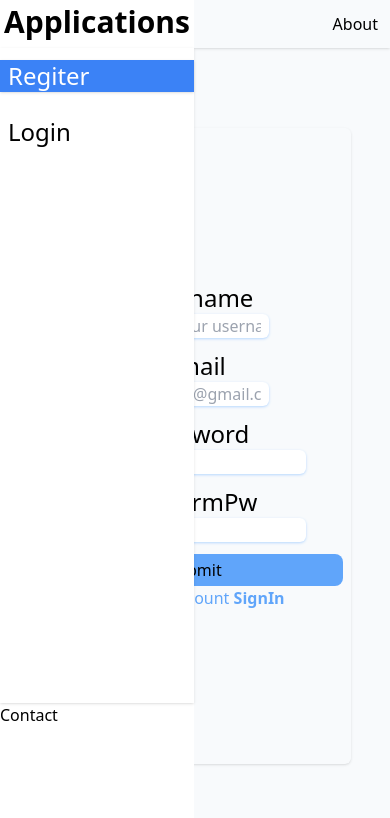
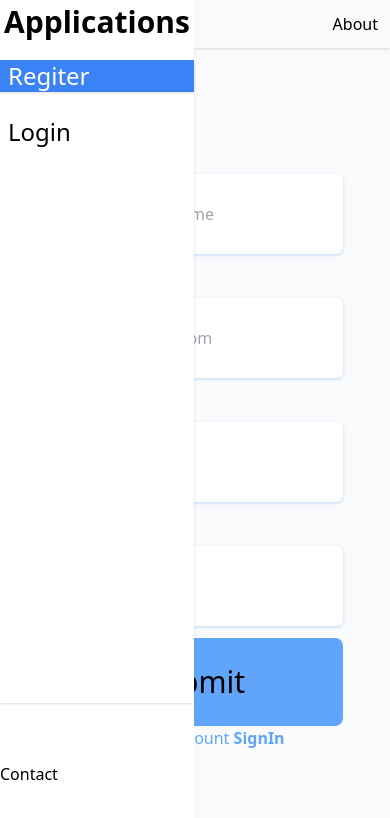
Before and after one commit to teiderrems/applications, a Next.js app: page /register in a window 390 px wide. Shown: the top 818 px of the page. Built offline with nearby package versions, Linux system fonts and the light colour scheme.

Commit message:
update style

```diff
--- a/next.config.mjs
+++ b/next.config.mjs
@@ -1,6 +1,6 @@
 /** @type {import('next').NextConfig} */
 const nextConfig = {
-
+    output: 'export',
 };
 
 export default nextConfig;
--- a/src/app/components/Footer.tsx
+++ b/src/app/components/Footer.tsx
@@ -2,6 +2,6 @@ import React from 'react'
 
 export default function Footer() {
   return (
-    <footer className='flex flex-col h-1/6 justify-self-end'>Contact</footer>
+    <footer className='flex flex-col h-1/6 justify-self-end justify-center'>Contact</footer>
   )
 }
--- a/src/app/components/Header.tsx
+++ b/src/app/components/Header.tsx
@@ -1,11 +1,11 @@
 "use client"
 import Link from "next/link";
 import { usePathname, useRouter } from "next/navigation";
-import { useEffect } from "react";
+import { useEffect, useState } from "react";
 
 export default function Header() {
     const pathname=usePathname();
-
+    const [token,setToken]=useState<string>('');
     const router=useRouter();
     const LogOut=()=>{
       localStorage.removeItem("token");
@@ -15,11 +15,15 @@ export default function Header() {
         return pathname.split('/').join('>');
     }
 
+    useEffect(()=>{
+      setToken(localStorage.getItem("token") as string);
+    },[setToken,token])
+
   return (
     <div className="flex flex-row h-12 justify-between items-center  w-full shadow">
         <span className=" capitalize">{getPath()}</span>
         {
-          localStorage.getItem("token")?<button onClick={LogOut} className="about">LogOut</button>:<Link href="/about" className="about">About</Link>
+          token?<button onClick={LogOut} className="about">LogOut</button>:<Link href="/about" className="about">About</Link>
         }
     </div>
   )
--- a/src/app/global-error.tsx
+++ /dev/null
@@ -1,18 +0,0 @@
-'use client'
-
-export default function GlobalError({
-  error,
-  reset,
-}: {
-  error: Error & { digest?: string }
-  reset: () => void
-}) {
-  return (
-    <html>
-      <body>
-        <h2>Something went wrong!</h2>
-        <button onClick={() => reset()}>Try again</button>
-      </body>
-    </html>
-  )
-}
--- a/src/app/globals.css
+++ b/src/app/globals.css
@@ -21,9 +21,17 @@ body {
 }
 
 .form-group{
-  @apply w-full h-14 md:justify-between flex md:flex-row flex-col items-center
+  @apply w-full h-28 md:h-14 md:justify-between flex md:flex-row flex-col items-center
 }
 
 .form-input{
-  @apply rounded-md shadow px-2  md:w-3/4 h-3/4 w-1/2 focus:shadow-inner shadow-blue-200
+  @apply rounded-md shadow px-2 w-full  md:w-3/4 md:h-3/4 h-full focus:shadow-inner shadow-blue-200
 }
+
+label{
+  @apply text-justify md:w-1/4 w-full
+}
+
+.btn-submit{
+  @apply md:w-1/5 text-3xl w-full self-start rounded-lg bg-blue-400 md:h-3/4 h-full
+}
--- a/src/app/login/page.tsx
+++ b/src/app/login/page.tsx
@@ -20,9 +20,9 @@ export default function Login() {
 
   const [SingIn, { isError, isLoading, isSuccess, data }] = useLoginMutation();
 
-  const HandleSubmit = async(e: React.FormEvent) => {
+  const HandleSubmit = (e: React.FormEvent) => {
     e.preventDefault();
-    await SingIn({ Username: user.Username, Password: user.Password });
+    SingIn({ Username: user.Username, Password: user.Password });
     if (isSuccess) {
       localStorage.setItem("token",data.token);
       if (query.get("ReturnUrl")!=null) {
@@ -36,7 +36,7 @@ export default function Login() {
 
   return (
     <div className="flex flex-1 flex-col justify-center h-full  items-center">
-      <form action="" onSubmit={HandleSubmit} className="w-3/5 h-3/5 flex space-y-6 rounded-md shadow px-2 flex-col justify-center">
+      <form action="" onSubmit={HandleSubmit} className="md:w-3/5 w-4/5 h-4/5 space-y-3 flex px-2 flex-col justify-center">
         {isError && (<span className="text-red-400 text-center w-full block">Something wrong {data}</span>)}
         <div className="form-group">
           <label htmlFor="Username" className="text-2xl">Username</label>
@@ -49,9 +49,9 @@ export default function Login() {
         {
           user.Password!=""&&(!user.Password.match("[a-zA-Z]+[a-zA-Z0-9]+[;?,@]"))&&<p className="text-red-400 text-wrap">Password must contain at least 8 characters with a mixture of uppercase, lowercase, numbers with at least one character among</p>
         }
-        <div className="w-full justify-between flex h-14 md:flex-row flex-col items-center">
-          <button className="md:w-1/5 w-full self-start rounded-lg bg-blue-400 h-3/4" type="submit">Submit</button>
-          <Link href="/user" className="text-blue-400 hover:underline">You do not have acount <strong>SignUp</strong></Link>
+        <div className="w-full justify-between flex md:h-14 h-28 md:flex-row flex-col items-center">
+          <button className="btn-submit" type="submit">Submit</button>
+          <Link href="/register" className="text-blue-400 hover:underline">You do not have acount <strong>SignUp</strong></Link>
         </div>
       </form>
     </div>
--- a/src/app/register/page.tsx
+++ b/src/app/register/page.tsx
@@ -31,7 +31,7 @@ export default function Register() {
 
   return (
     <div className="flex flex-1 flex-col justify-center h-full items-center">
-        <form action="" onSubmit={HandleSubmit} className="md:w-3/5 w-4/5 h-4/5 space-y-3 flex rounded-md shadow px-2 flex-col justify-center">
+        <form action="" onSubmit={HandleSubmit} className="md:w-3/5 w-4/5 h-4/5 space-y-3 flex px-2 flex-col justify-center">
             {isError&&(<span className="text-red-400 text-center w-full block">{JSON.stringify(error)}</span>)}
             <div className="form-group">
                 <label htmlFor="Username" className="text-2xl">Username</label>
@@ -43,21 +43,21 @@ export default function Register() {
             </div>
             <div className="form-group">
                 <label htmlFor="Password" className="text-2xl">Password</label>
-                <input type="password" id="Password" required min={8} pattern="[A-Za-z0-9]+[A-Za-z]+[0-9]+[;:/!]" onChange={(e)=>{setUser({...user,Password:e.target.value})}} className="rounded-md shadow  w-3/4 h-3/4 focus:shadow-inner shadow-blue-200" />
+                <input type="password" id="Password" required min={8} pattern="[A-Za-z0-9]+[A-Za-z]+[0-9]+[;:/!]" onChange={(e)=>{setUser({...user,Password:e.target.value})}} className="form-input" />
             </div>
             {
                 user.Password!=""&&(!user.Password.match("[a-zA-Z]+[a-zA-Z0-9]+[;?,@]"))&&<p className="text-red-400 text-wrap">Password must contain at least 8 characters with a mixture of uppercase, lowercase, numbers with at least one character among</p>
             }
             <div className="form-group">
                 <label htmlFor="ConfirmPw" className="text-2xl">ConfirmPw</label>
-                <input type="password" id="ConfirmPw" required onChange={(e)=>{setUser({...user,ConfirmPassword:e.target.value})}} className="rounded-md shadow  w-3/4 h-3/4 focus:shadow-inner shadow-blue-200" />
+                <input type="password" id="ConfirmPw" required onChange={(e)=>{setUser({...user,ConfirmPassword:e.target.value})}} className="form-input" />
             </div>
             {
                 user.Password!=""&&user.ConfirmPassword!=""&&user.ConfirmPassword!=user.Password&&<p className="text-red-400">ConfirmPassword must be equal to Password</p>
             }
-            <div className="w-full justify-between flex h-14 md:flex-row flex-col items-center">
-                <button className="md:w-1/5 w-full rounded-lg self-start bg-blue-400 h-3/4" type="submit">Submit</button>
-                <Link href="/user/auth" className="text-blue-400 hover:underline">You have acount <strong>SignIn</strong></Link>
+            <div className="w-full justify-between flex  md:h-14 h-28 md:flex-row flex-col items-center">
+                <button className="btn-submit" type="submit">Submit</button>
+                <Link href="/login" className="text-blue-400 hover:underline">You have acount <strong>SignIn</strong></Link>
             </div>
         </form>
     </div>
```
